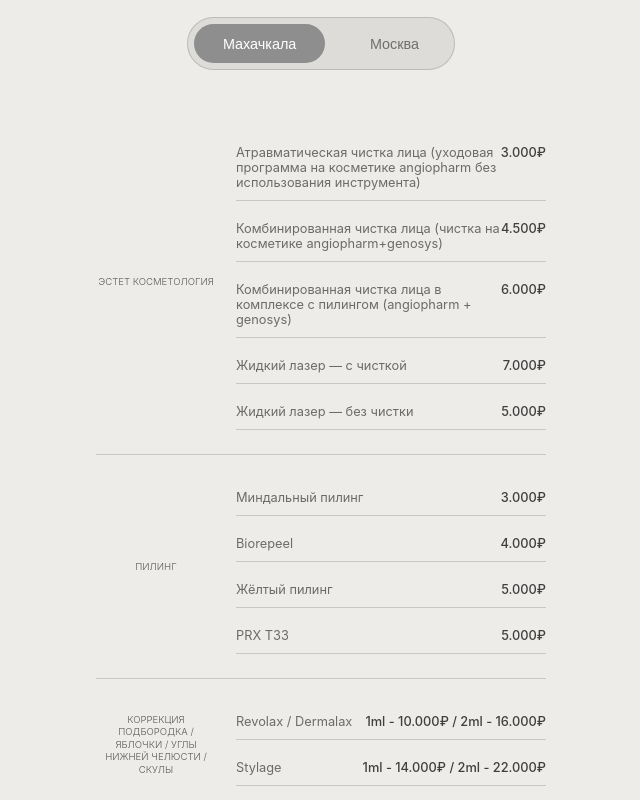
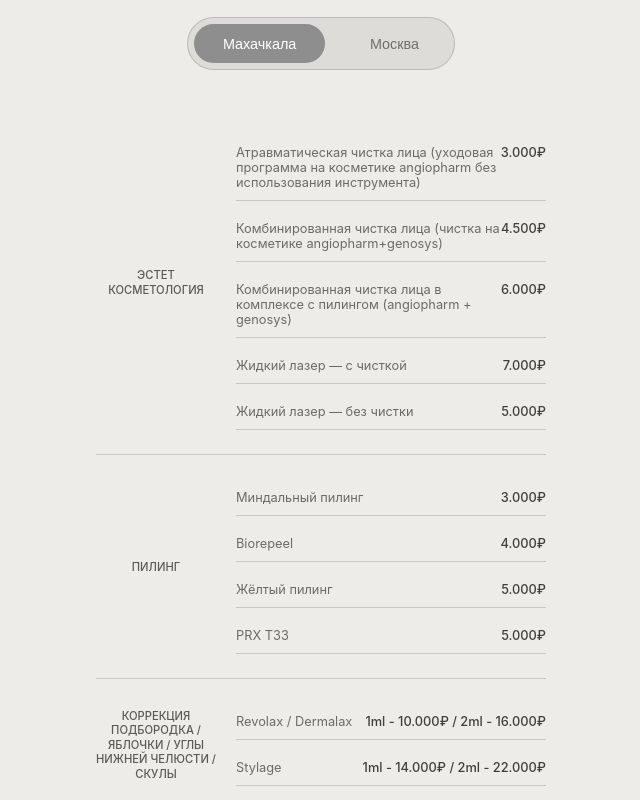
Before and after one commit to dima11223432/beautic, a plain HTML site: page index.html in a window 1280 px wide. Shown: the part 900-1700 px from the top of the page, without its empty margins (319-959 px from the left). Drawn offline with Linux system fonts and the light colour scheme.

Commit message:
corrected font-size

```diff
--- a/style.css
+++ b/style.css
@@ -150,10 +150,10 @@ h2 {
   align-items: center;
   justify-content: center;
   text-align: center;
-  font-size: 0.6rem;
+  font-size: 0.7rem;
   text-transform: uppercase;
   color: #5a5a5a;
-  font-weight: 300;
+  font-weight: 500;
   line-height: 1.3;
 }
 
```
